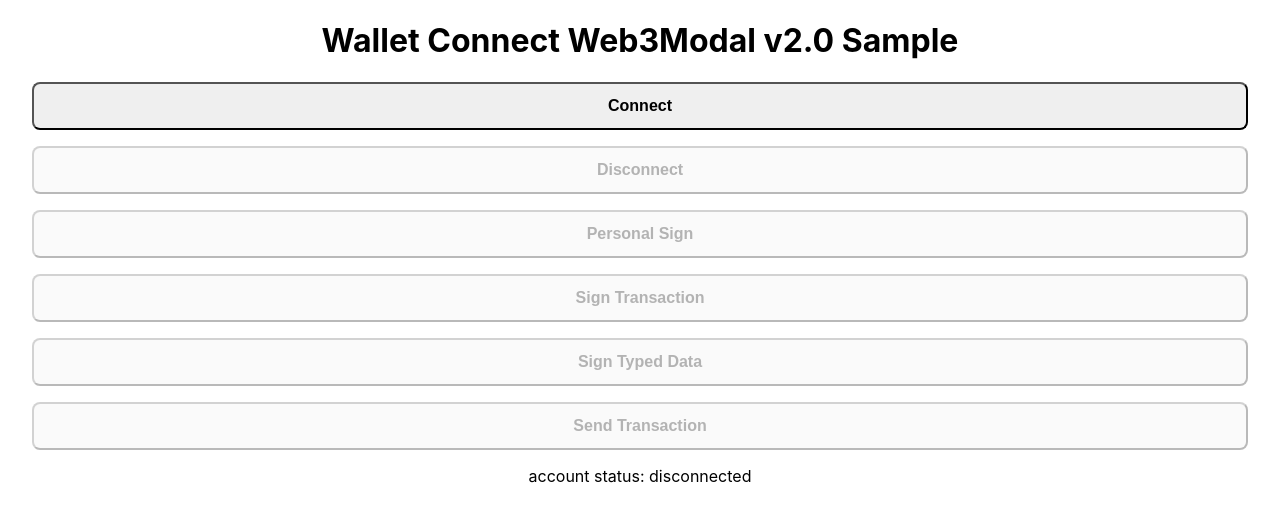
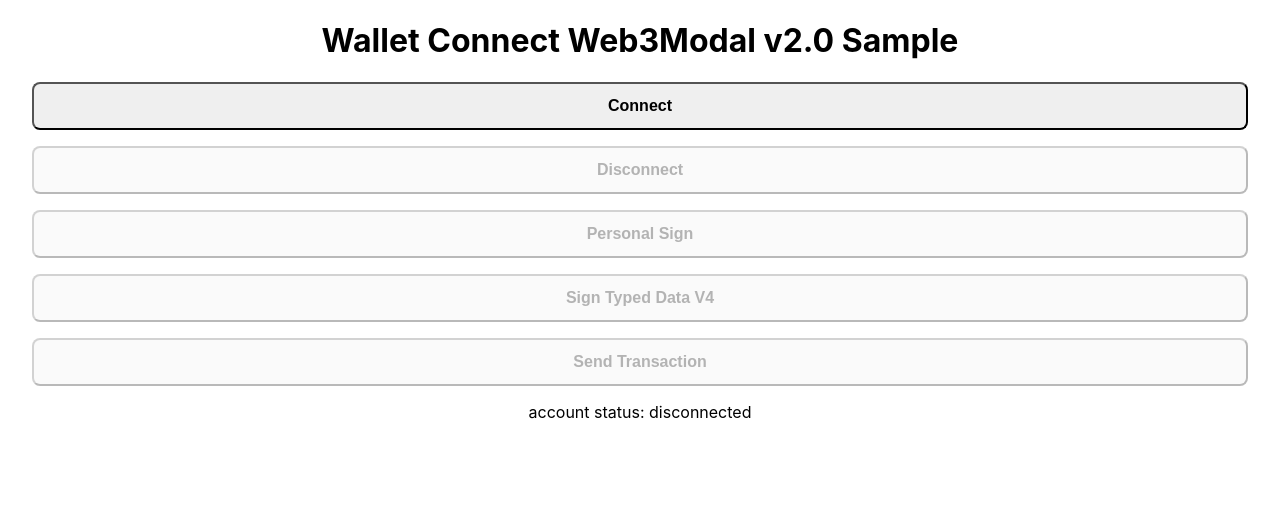
Before and after one commit to bryan-ahnlab/walletconnect-api-sign-v2, a React (Create React App) app: page / in a window 1280 px wide. Shown: the top 522 px of the page. Built offline with nearby package versions, Linux system fonts and the light colour scheme; what @web3modal/standalone would draw is missing.

Commit message:
fix: remove sign eth sign transaction method and update sign typed data

```diff
--- a/src/App.tsx
+++ b/src/App.tsx
@@ -79,8 +79,7 @@
         eip155: {
           methods: [
             "personal_sign",
-            "eth_signTransaction",
-            "eth_signTypedData",
+            "eth_signTypedData_v4",
             "eth_sendTransaction",
           ],
           chains: ["eip155:8217"],
@@ -140,32 +139,7 @@
     }
   }, [account, session, signClient]);
 
-  const handleEthSignTransaction = useCallback(async () => {
-    if (!signClient) throw Error("Sign client does not exist.");
-    try {
-      if (session && account) {
-        const tx = {
-          from: account,
-          to: testAccount,
-          data: "0x",
-          value: "0x00",
-        };
-        const response = await signClient.request({
-          topic: session.topic,
-          chainId: "eip155:8217",
-          request: {
-            method: "eth_signTransaction",
-            params: [tx],
-          },
-        });
-        console.info(`response: ${response}`);
-      }
-    } catch (error) {
-      console.error(`handleEthSignTransaction: ${JSON.stringify(error)}`);
-    }
-  }, [account, session, signClient]);
-
-  const handleEthSignTypedData = useCallback(async () => {
+  const handleEthSignTypedDataV4 = useCallback(async () => {
     if (!signClient) throw Error("Sign client does not exist.");
     try {
       if (session && account) {
@@ -240,14 +214,14 @@
           topic: session.topic,
           chainId: "eip155:8217",
           request: {
-            method: "eth_signTypedData",
+            method: "eth_signTypedData_v4",
             params: [tx.address, tx.message],
           },
         });
         console.info(`response: ${response}`);
       }
     } catch (error) {
-      console.error(`handleEthSignTypedData: ${JSON.stringify(error)}`);
+      console.error(`handleEthSignTypedDataV4: ${JSON.stringify(error)}`);
     }
   }, [account, session, signClient]);
 
@@ -311,17 +285,10 @@
         </button>
         <button
           className="button"
-          onClick={handleEthSignTransaction}
+          onClick={handleEthSignTypedDataV4}
           disabled={!session ? true : false}
         >
-          Sign Transaction
-        </button>
-        <button
-          className="button"
-          onClick={handleEthSignTypedData}
-          disabled={!session ? true : false}
-        >
-          Sign Typed Data
+          Sign Typed Data V4
         </button>
         <button
           className="button"
```
